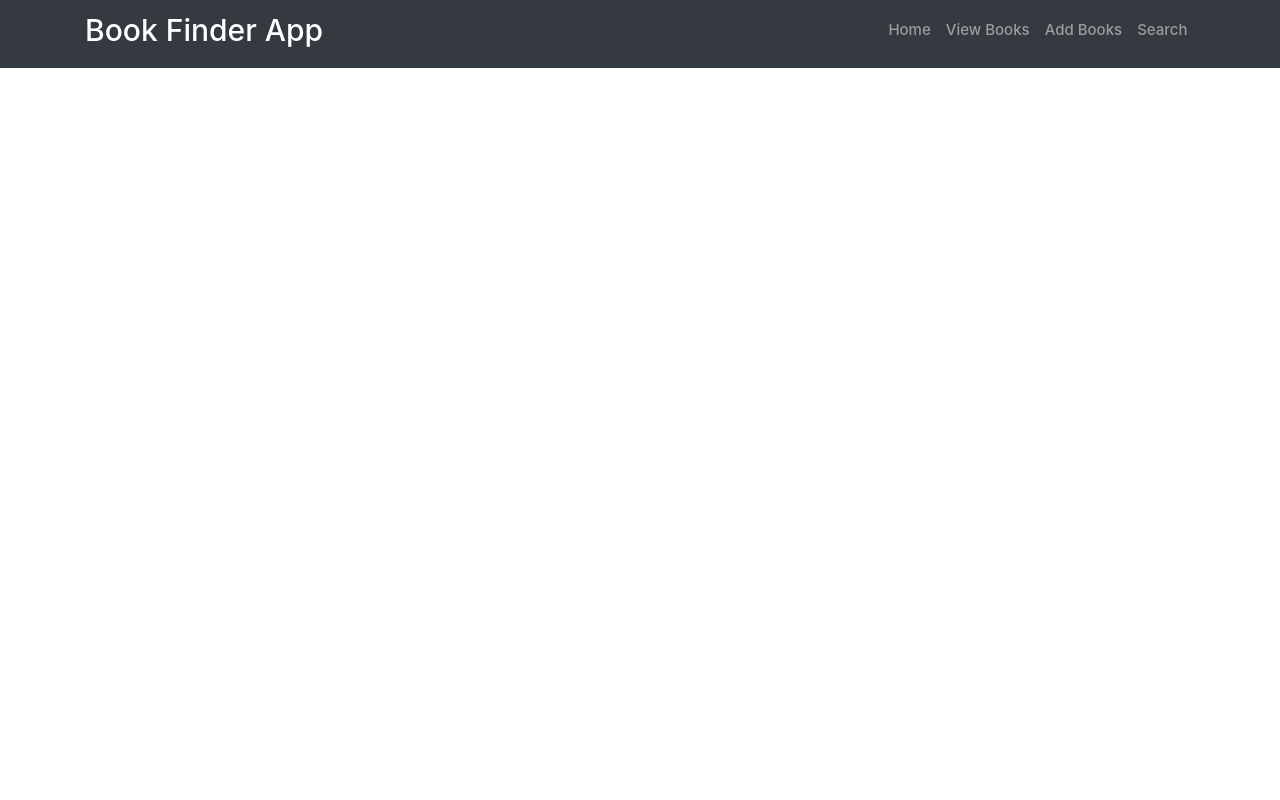
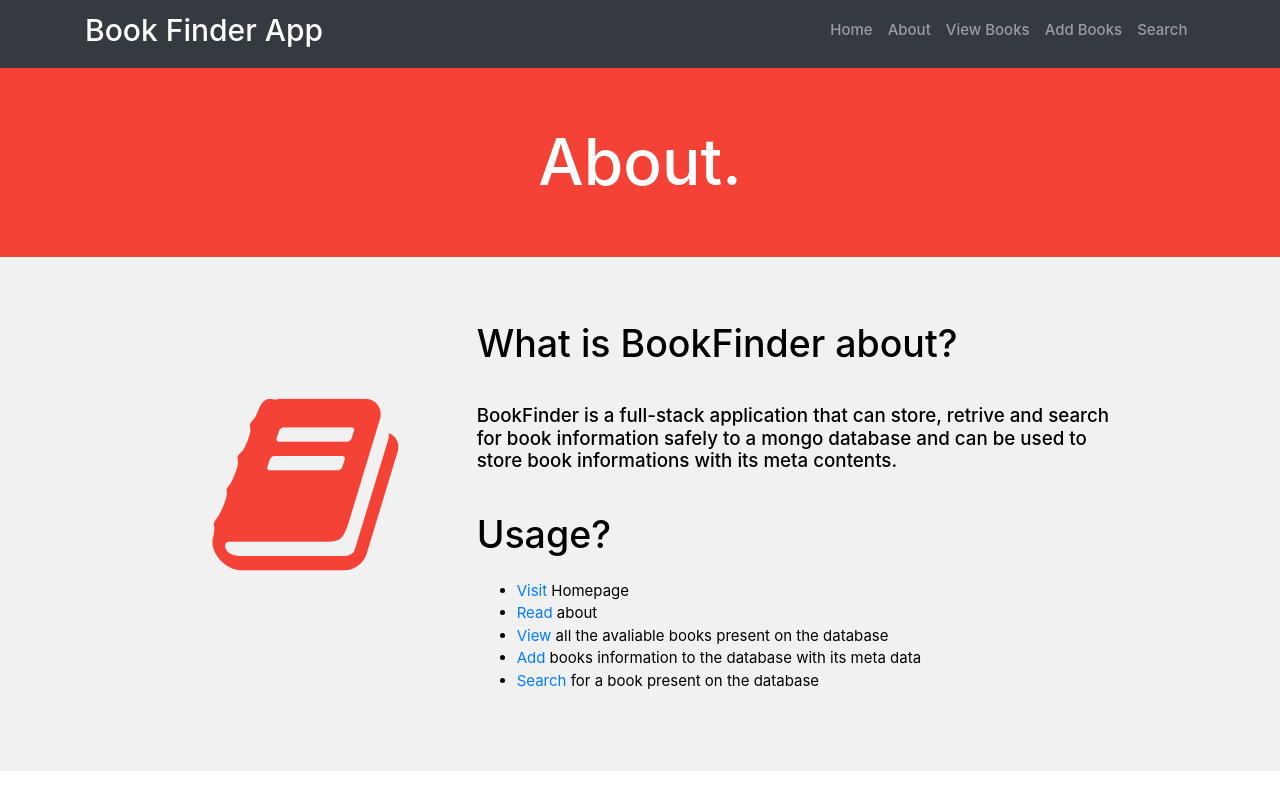
Before and after one commit to imshawan/bookFinder-dps, a React (Create React App) app in the folder frontend/: page /about in a window 1280 px wide. Built offline with nearby package versions, Linux system fonts and the light colour scheme.

Commit message:
Added About page

```diff
--- a/frontend/src/App.css
+++ b/frontend/src/App.css
@@ -1,6 +1,4 @@
-.App {
-  text-align: center;
-}
+
 
 .App-logo {
   height: 40vmin;
--- a/frontend/src/App.js
+++ b/frontend/src/App.js
@@ -4,6 +4,7 @@ import { Navbar, NavbarBrand, NavLink, NavItem, NavbarToggler, Collapse, Nav } f
 import { Component } from 'react';
 import Books from './components/bookComponent';
 import Homepage from './components/homeComponent';
+import Aboutpage from './components/aboutComponent';
 
 import { BrowserRouter as Router, Route, Switch} from "react-router-dom";
 
@@ -35,6 +36,9 @@ class App extends Component {
                     <NavLink href="/"><h6>Home</h6></NavLink>
                 </NavItem>
                 <NavItem>
+                    <NavLink href="/about"><h6>About</h6></NavLink>
+                </NavItem>
+                <NavItem>
                     <NavLink href="/books"><h6>View Books</h6></NavLink>
                 </NavItem>
                 <NavItem>
@@ -49,6 +53,7 @@ class App extends Component {
         </Navbar>
         <Switch>
           <Route path="/" exact component={Homepage} />
+          <Route path="/about" exact component={Aboutpage} />
           <Route path="/books" component={Books} />
         </Switch>
       </Router>
--- /dev/null
+++ b/frontend/src/components/aboutComponent.js
@@ -0,0 +1,36 @@
+import React from "react";
+
+const Aboutpage = () => {
+
+    return(
+        <div style={{margin: '0px auto'}}>
+            <header className="w3-container w3-red w3-center" style={{padding:'40px 16px'}}>
+                <h1 className="w3-margin w3-jumbo">About.</h1>
+            </header>
+
+            <div class="w3-row-padding w3-light-grey w3-padding-64 w3-container">
+            <div class="w3-content">
+                <div class="w3-third w3-center">
+                <i class="fa fa-book w3-padding-64 w3-text-red w3-margin-right" style={{fontSize: '200px'}}></i>
+                </div>
+
+                <div class="w3-twothird">
+                <h1>What is BookFinder about?</h1>
+                <h5 class="w3-padding-32">BookFinder is a full-stack application that can store, retrive and search for book information safely to a mongo database and can be used to store book informations with its meta contents.</h5>
+                <h1>Usage?</h1>
+                <ul className="mt-4">
+                    <li><a href="/">Visit</a> Homepage</li>
+                    <li><a href="/about">Read</a> about</li>
+                    <li><a href="/books">View</a> all the avaliable books present on the database</li>
+                    <li><a href="/addBooks">Add</a> books information to the database with its meta data</li>
+                    <li><a href="/search">Search</a> for a book present on the database</li>
+                </ul>
+
+                </div>
+            </div>
+            </div>
+        </div>
+    );
+}
+
+export default Aboutpage;
```
